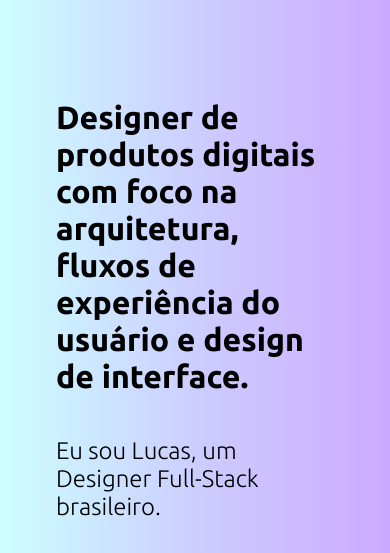
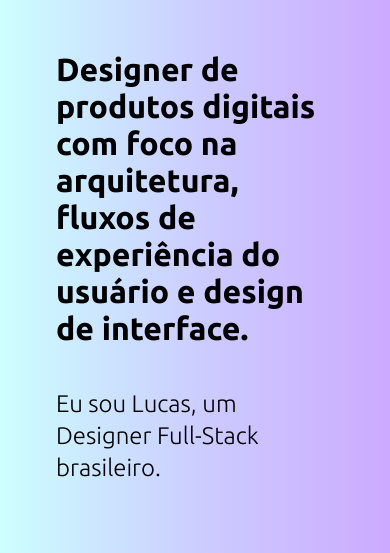
Before and after one commit to lucascardosoft/lucascardosoft, a plain HTML site: page index.html in a window 390 px wide. Shown: the part 104-657 px from the top of the page. Drawn offline with Linux system fonts and the light colour scheme.

Commit message:
Update style.css

```diff
--- a/style.css
+++ b/style.css
@@ -75,8 +75,16 @@ h2 {
 }
 
 @media screen and (max-width:516px) {
+    body {
+        height: 90vh;
+    }
+
     .headline {
         font-size: 2rem;
+    }
+
+    .me {
+        line-height: 2rem;
     }
 
     .footer {
```
